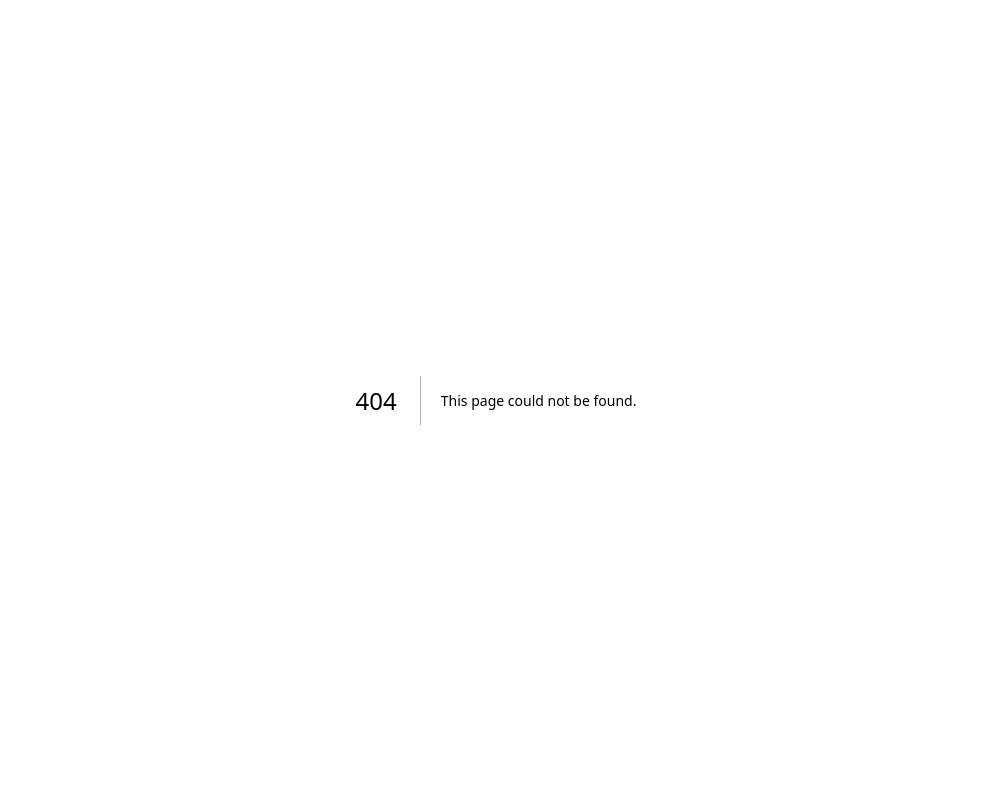
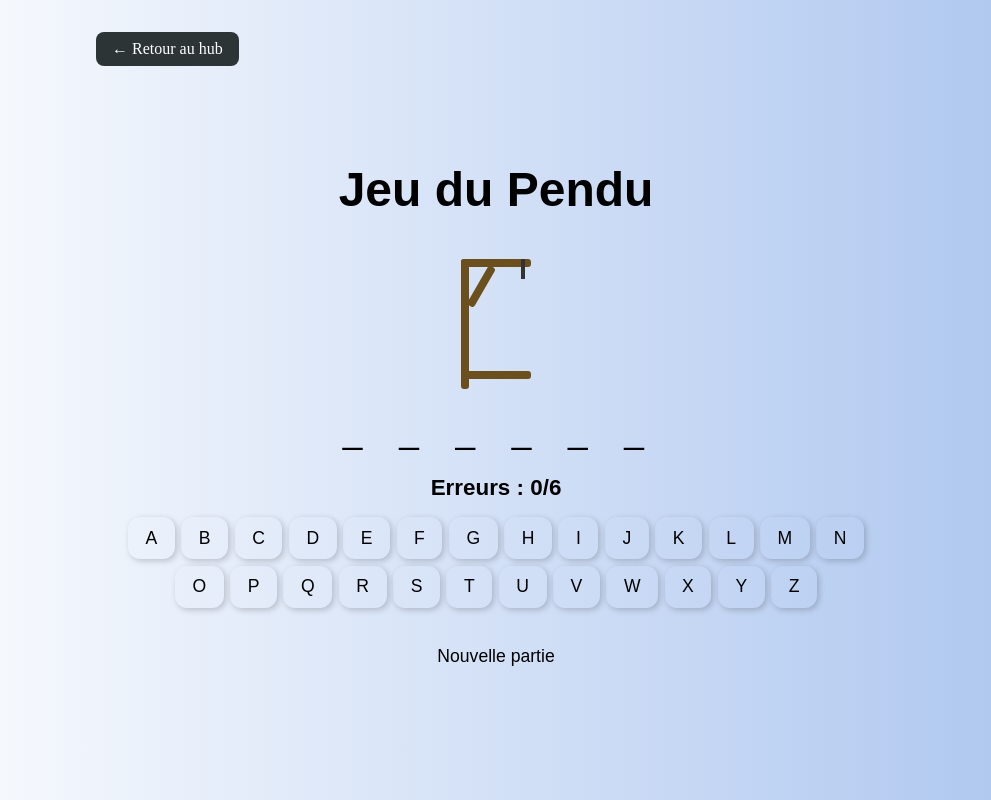
Before and after one commit to 22101986/games-hub, a Next.js app: page /games/pendu in a window 1280 px wide. Before the commit this address had no page. Shown: the whole page, without its empty margins (144-1135 px from the left). Built offline with nearby package versions, Linux system fonts and the light colour scheme.

Commit message:
penduNext

```diff
--- /dev/null
+++ b/src/components/games/Pendu/Game.js
@@ -0,0 +1,114 @@
+import React, { useState, useEffect } from 'react';
+import styles from './Pendu.module.css';
+
+const WORDS = [
+  'REACT', 'NEXTJS', 'COMPONENT', 'HOOKS', 'STATE',
+  'PROPS', 'CONTEXT', 'ROUTER', 'SERVER', 'CLIENT',
+  'RENDERING', 'SSR', 'CSR', 'ISR', 'API',
+  'USEEFFECT', 'USESTATE', 'USECONTEXT', 'USEREDUCER', 'USECALLBACK',
+  'USEMEMO', 'USEREF', 'CUSTOMHOOK', 'DYNAMIC', 'OPTIMIZATION'
+];
+const MAX_ERRORS = 6;
+
+export default function PenduGame() {
+  const [word, setWord] = useState('');
+  const [guessedLetters, setGuessedLetters] = useState([]);
+  const [errorCount, setErrorCount] = useState(0);
+  const [gameStatus, setGameStatus] = useState('playing');
+
+  useEffect(() => {
+    startNewGame();
+  }, []);
+
+  useEffect(() => {
+    if (!word) return;
+    const hasWon = [...word].every(letter => guessedLetters.includes(letter));
+    if (hasWon) {
+      setGameStatus('won');
+    } else if (errorCount >= MAX_ERRORS) {
+      setGameStatus('lost');
+    }
+  }, [guessedLetters, errorCount, word]);
+
+  const startNewGame = () => {
+    const randomWord = WORDS[Math.floor(Math.random() * WORDS.length)];
+    setWord(randomWord);
+    setGuessedLetters([]);
+    setErrorCount(0);
+    setGameStatus('playing');
+  };
+
+  const handleGuess = (letter) => {
+    if (gameStatus !== 'playing' || guessedLetters.includes(letter)) return;
+    setGuessedLetters(prev => [...prev, letter]);
+    if (!word.includes(letter)) {
+      setErrorCount(prev => prev + 1);
+    }
+  };
+
+  const renderWord = () => (
+    <div className={styles.wordDisplay}>
+      {word.split('').map((letter, index) => (
+        <span key={index} className={styles.letter}>
+          {guessedLetters.includes(letter) || gameStatus === 'lost' ? letter : '_'}
+        </span>
+      ))}
+    </div>
+  );
+
+  const renderAlphabet = () =>
+    'ABCDEFGHIJKLMNOPQRSTUVWXYZ'.split('').map(letter => (
+      <button
+        key={letter}
+        onClick={() => handleGuess(letter)}
+        disabled={guessedLetters.includes(letter) || gameStatus !== 'playing'}
+        className={`${styles.letterBtn} ${
+          guessedLetters.includes(letter)
+            ? word.includes(letter)
+              ? styles.correct
+              : styles.incorrect
+            : ''
+        }`}
+      >
+        {letter}
+      </button>
+    ));
+
+  const renderHangman = () => (
+    <div className={styles.hangmanDrawing}>
+      <div className={styles.standTop}></div>
+      <div className={styles.standVertical}></div>
+      <div className={styles.supportDiagonal}></div>
+      <div className={styles.standBase}></div>
+      <div className={styles.rope}></div>
+
+      {errorCount > 0 && <div className={styles.head}></div>}
+      {errorCount > 1 && <div className={styles.body}></div>}
+      {errorCount > 2 && <div className={styles.leftArm}></div>}
+      {errorCount > 3 && <div className={styles.rightArm}></div>}
+      {errorCount > 4 && <div className={styles.leftLeg}></div>}
+      {errorCount > 5 && <div className={styles.rightLeg}></div>}
+    </div>
+  );
+
+  return (
+    <div className={styles.hangmanGame}>
+      <h1>Jeu du Pendu</h1>
+
+      {renderHangman()}
+      {renderWord()}
+
+      <div className={styles.status}>
+        Erreurs : {errorCount}/{MAX_ERRORS}
+        {gameStatus === 'won' && <div className={`${styles.message} ${styles.won}`}>🎉 Bravo ! Vous avez gagné !</div>}
+        {gameStatus === 'lost' && <div className={`${styles.message} ${styles.lost}`}>💀 Perdu ! Le mot était : {word}</div>}
+      </div>
+
+      <div className={styles.alphabet}>{renderAlphabet()}</div>
+
+      <button className={styles.resetBtn} onClick={startNewGame}>
+        Nouvelle partie
+      </button>
+    </div>
+  );
+}
--- /dev/null
+++ b/src/components/games/Pendu/Pendu.module.css
@@ -0,0 +1,259 @@
+.hangmanGame {
+    display: flex;
+    flex-direction: column;
+    align-items: center;
+    padding: 2rem 1rem;
+    max-width: 800px;
+    margin: auto;
+    font-family: 'Poppins', sans-serif;
+  }
+
+  .hangmanGame h1 {
+    font-size: 3rem;
+    color: var(--primary);
+    margin-bottom: 2rem;
+    text-shadow: 2px 2px 0 var(--secondary);
+  }
+
+  .hangmanDrawing {
+    position: relative;
+    width: 100px;
+    height: 130px;
+    margin-bottom: 2rem;
+  }
+
+  /* Potence : Ne pas modifier */
+  .standTop,
+  .standVertical,
+  .supportDiagonal,
+  .standBase {
+    background-color: #6b4f1d;
+    border-radius: 3px;
+  }
+
+  .standTop {
+    width: 70px;
+    height: 8px;
+    position: absolute;
+    top: 10px;
+    left: 15px;
+  }
+
+  .standVertical {
+    width: 8px;
+    height: 130px;
+    position: absolute;
+    top: 10px;
+    left: 15px;
+  }
+
+  .supportDiagonal {
+    width: 45px;
+    height: 8px;
+    position: absolute;
+    top: 20px;
+    left: 50px;
+    transform: rotate(120deg);
+    transform-origin: top left;
+  }
+
+  .standBase {
+    width: 70px;
+    height: 8px;
+    position: absolute;
+    bottom: 0;
+    left: 15px;
+  }
+
+  /* Amélioration du pendu */
+  .rope {
+    width: 4px;
+    height: 20px;
+    background-color: #333;
+    position: absolute;
+    top: 10px;
+    left: 75px;
+  }
+
+  .head {
+    width: 20px;
+    height: 20px;
+    border-radius: 50%;
+    background: radial-gradient(circle at 30% 30%, #ffeb3b, #fbc02d);
+    border: 2px solid #444;
+    position: absolute;
+    top: 25px;
+    left: 65px;
+  }
+
+  .body {
+    width: 4px;
+    height: 32px;
+    background: linear-gradient(to bottom, #f06292, #ec407a);
+    border-radius: 2px;
+    position: absolute;
+    top: 45px;
+    left: 75px;
+  }
+
+  .leftArm,
+  .rightArm,
+  .leftLeg,
+  .rightLeg {
+    background: #ba68c8;
+    height: 4px;
+    border-radius: 2px;
+    position: absolute;
+  }
+
+  .leftArm {
+    width: 20px;
+    top: 52px;
+    left: 55px;
+    transform: rotate(25deg);
+    transform-origin: top right;
+  }
+
+  .rightArm {
+    width: 20px;
+    top: 52px;
+    left: 75px;
+    transform: rotate(-25deg);
+    transform-origin: top left;
+  }
+
+  .leftLeg {
+    width: 20px;
+    top: 78px;
+    left: 60px;
+    transform: rotate(-20deg);
+    transform-origin: top right;
+  }
+
+  .rightLeg {
+    width: 20px;
+    top: 78px;
+    left: 75px;
+    transform: rotate(20deg);
+    transform-origin: top left;
+  }
+
+  .wordDisplay {
+    font-size: 2.2rem;
+    margin-bottom: 1.5rem;
+    letter-spacing: 0.15em;
+    color: var(--text);
+  }
+
+  .letter {
+    display: inline-block;
+    margin: 0 0.3em;
+    min-width: 1em;
+    text-align: center;
+    border-bottom: 3px solid var(--muted);
+  }
+
+  .alphabet {
+    display: flex;
+    flex-wrap: wrap;
+    justify-content: center;
+    gap: 0.4em;
+    margin-bottom: 1.5rem;
+  }
+
+  .letterBtn {
+    padding: 0.6em 1em;
+    font-size: 1.1em;
+    border: none;
+    border-radius: 12px;
+    background-color: var(--primary);
+    color: var(--light);
+    cursor: pointer;
+    transition: all 0.3s;
+    box-shadow: 2px 2px 6px rgba(0, 0, 0, 0.2);
+  }
+
+  .letterBtn:hover {
+    transform: scale(1.05);
+    background-color: var(--secondary);
+  }
+
+  .letterBtn:disabled {
+    background-color: var(--muted);
+    color: #fff;
+    cursor: not-allowed;
+  }
+
+  .correct {
+    background-color: #34d399 !important;
+    color: #065f46 !important;
+  }
+
+  .incorrect {
+    background-color: #f87171 !important;
+    color: #991b1b !important;
+  }
+
+  .status {
+    font-size: 1.4rem;
+    margin-bottom: 1rem;
+    font-weight: bold;
+    color: var(--primary);
+  }
+
+  .message {
+    margin-top: 1rem;
+    padding: 1.2rem;
+    border-radius: 12px;
+    text-align: center;
+    width: 100%;
+    max-width: 420px;
+    font-weight: 600;
+    box-shadow: 0 4px 8px rgba(0,0,0,0.1);
+  }
+
+  .won {
+    background-color: #d1fae5;
+    color: #065f46;
+  }
+
+  .lost {
+    background-color: #fee2e2;
+    color: #991b1b;
+  }
+
+  .resetBtn {
+    padding: 0.8em 1.6em;
+    font-size: 1.1em;
+    background-color: var(--secondary);
+    color: var(--light);
+    border: none;
+    border-radius: 10px;
+    cursor: pointer;
+    transition: background 0.3s, transform 0.2s;
+  }
+
+  .resetBtn:hover {
+    background-color: #be185d;
+    transform: translateY(-2px);
+  }
+
+  /* Responsive */
+  @media (max-width: 600px) {
+    .hangmanDrawing {
+      transform: scale(0.9);
+    }
+
+    .letterBtn {
+      font-size: 0.9em;
+      padding: 0.4em 0.6em;
+    }
+
+    .wordDisplay {
+      font-size: 1.6rem;
+    }
+
+    .hangmanGame h1 {
+      font-size: 2.2rem;
+    }
+  }
--- /dev/null
+++ b/src/pages/games/pendu.js
@@ -0,0 +1,20 @@
+import Head from 'next/head';
+import Link from 'next/link';
+import PenduGame from '../../components/games/Pendu/Game';
+import styles from '../../styles/Games.module.css';
+
+export default function PenduPage() {
+  return (
+    <div className={styles.gameContainer}>
+      <Head>
+        <title>Pendu NEXT| Hub de Jeux</title>
+      </Head>
+
+      <Link href="/" className={styles.backButton}>
+        ← Retour au hub
+      </Link>
+
+      <PenduGame />
+    </div>
+  );
+}
```
Also changed, not shown: src/pages/index.js (+7 -0 lines).
